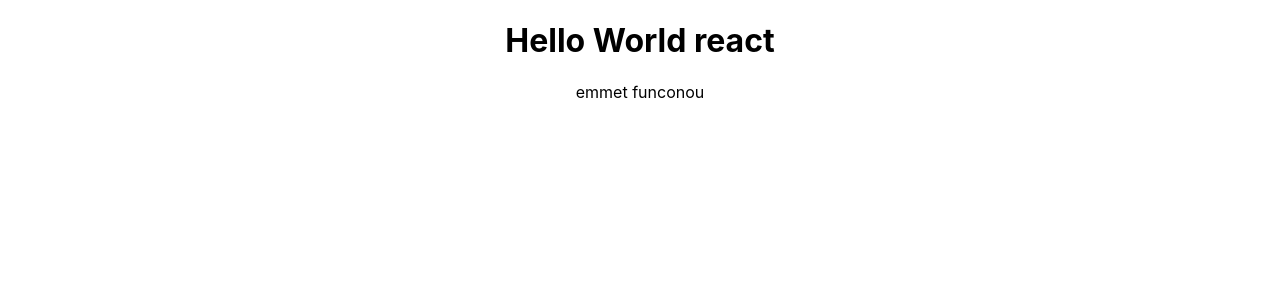
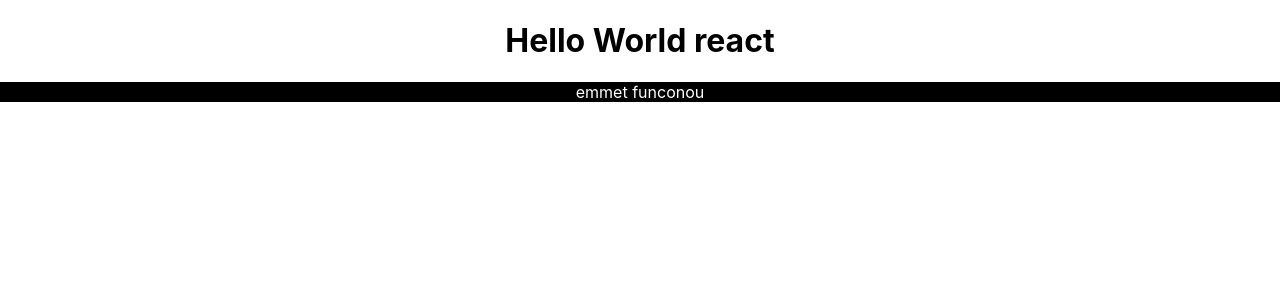
Before and after one commit to antoniolvitall/teste-react, a React (Create React App) app in the folder hello-world/: page / in a window 1280 px wide. Shown: the top 300 px of the page. Built offline with nearby package versions, Linux system fonts and the light colour scheme.

Commit message:
testes react

```diff
--- a/hello-world/public/index.html
+++ b/hello-world/public/index.html
@@ -1,14 +1,12 @@
 <!DOCTYPE html>
 <html lang="en">
+
 <head>
   <meta charset="utf-8" />
   <link rel="icon" href="%PUBLIC_URL%/favicon.ico" />
   <meta name="viewport" content="width=device-width, initial-scale=1" />
   <meta name="theme-color" content="#000000" />
-    <meta
-      name="description"
-      content="Web site created using create-react-app"
-    />
+  <meta name="description" content="Web site created using create-react-app" />
   <link rel="apple-touch-icon" href="%PUBLIC_URL%/logo192.png" />
   <!--
       manifest.json provides metadata used when your web app is installed on a
@@ -24,8 +22,9 @@
       work correctly both with client-side routing and a non-root public URL.
       Learn how to configure a non-root public URL by running `npm run build`.
     -->
-    <title>React App</title>
+  <title>Antonio's react app</title>
 </head>
+
 <body>
   <noscript>You need to enable JavaScript to run this app.</noscript>
   <div id="root"></div>
@@ -40,4 +39,5 @@
       To create a production bundle, use `npm run build` or `yarn build`.
     -->
 </body>
+
 </html>
--- a/hello-world/src/App.css
+++ b/hello-world/src/App.css
@@ -36,3 +36,8 @@
     transform: rotate(360deg);
   }
 }
+
+.estilo {
+  background-color: black;
+  color: white;
+}
--- a/hello-world/src/App.js
+++ b/hello-world/src/App.js
@@ -5,7 +5,7 @@ function App() {
   return (
     <div className="App">
       <h1>Hello World react</h1>
-      <p>emmet funconou</p>
+      <p class='estilo'>emmet funconou</p>
     </div>
   );
 }
```
Lines whose indentation alone changed are shown as unchanged.
